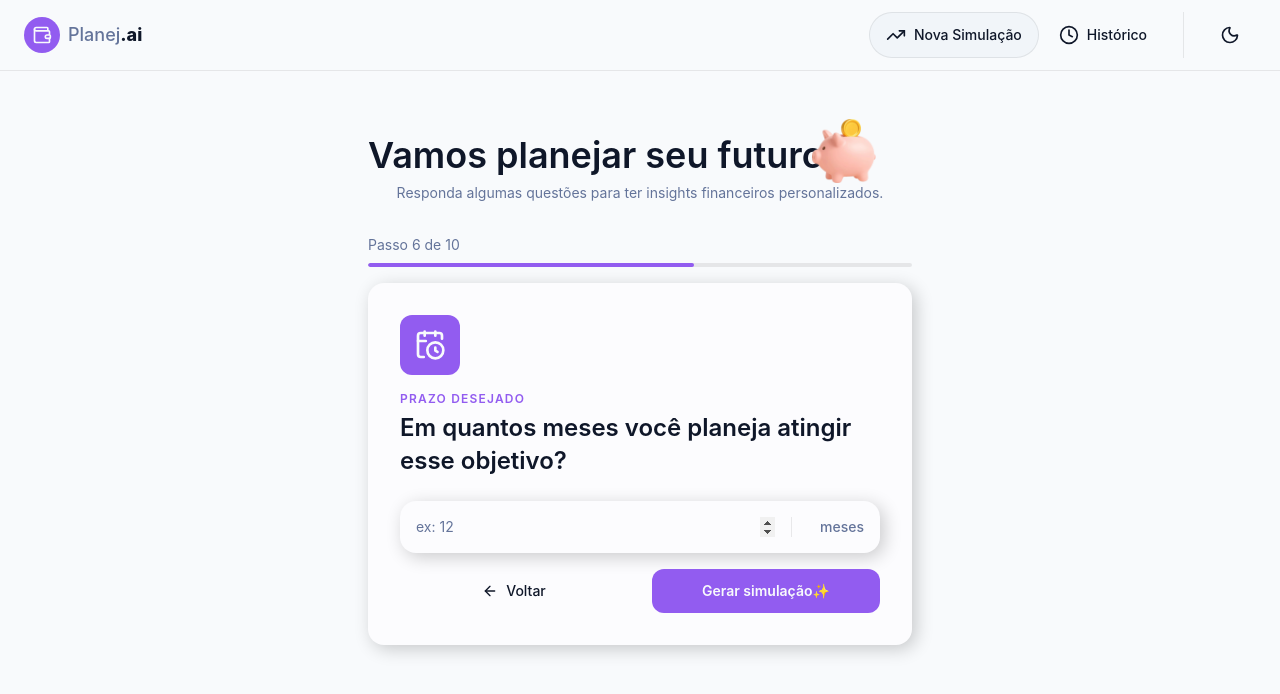
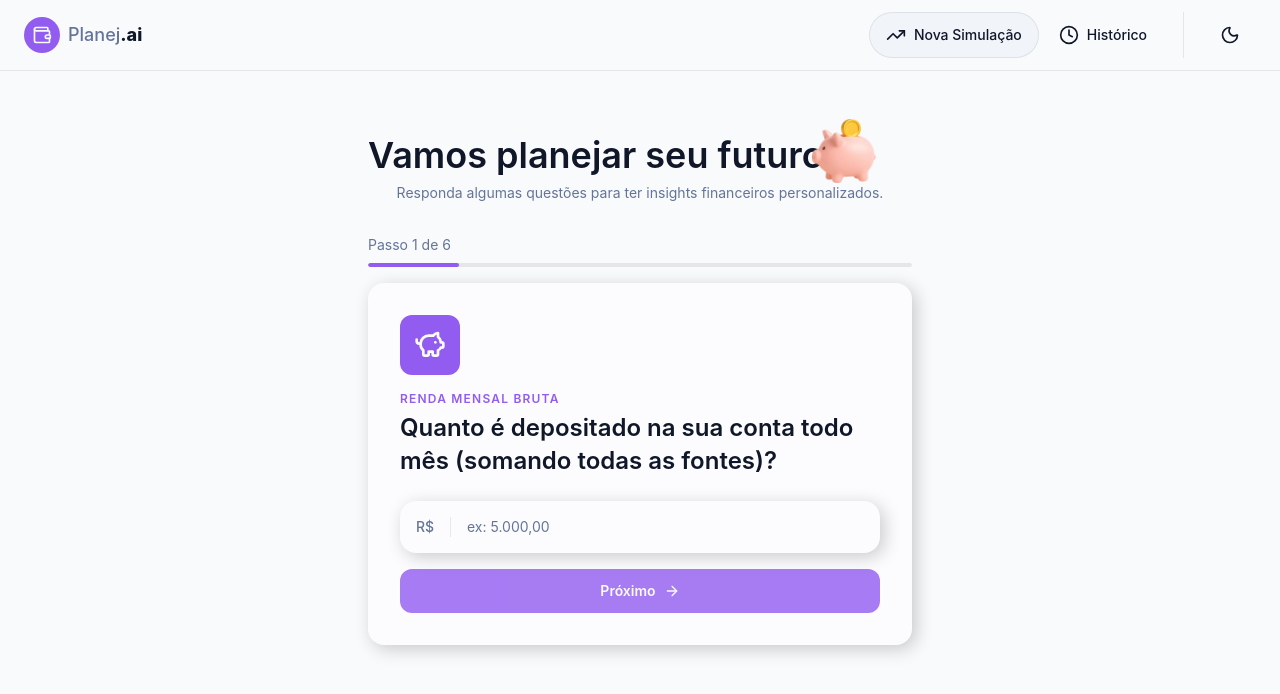
Before and after one commit to isabeladuarte/planejai, a React (Vite) app: page / in a window 1280 px wide. Shown: the top 694 px of the page. Built offline with nearby package versions, Linux system fonts and the light colour scheme.

Commit message:
feat: add navegation in steps

```diff
--- a/src/components/features/Simulation/Form.tsx
+++ b/src/components/features/Simulation/Form.tsx
@@ -1,15 +1,40 @@
-import { simulationFormSteps } from '@/data/simulation'
+import { simulationFormSteps } from '@/data/simulation';
 
-import { FormStep } from './FormStep'
-import { StepProgress } from './Progress'
+import { FormStep } from './FormStep';
+import { StepProgress } from './Progress';
+import { useState } from 'react';
 
 export const SimulationForm = () => {
-  const currentStep = simulationFormSteps[5]
+	const [currentStepIndex, setCurrentStepIndex] = useState(0);
+	const totalSteps = simulationFormSteps.length;
+	const currentStep = simulationFormSteps[currentStepIndex];
 
-  return (
-    <>
-      <StepProgress currentStep={6} totalSteps={10} />
-      <FormStep key={currentStep.id} {...currentStep} />
-    </>
-  )
-}
+	const handleNextStep = () => {
+		if (currentStepIndex + 1 > totalSteps - 1) {
+			return;
+		}
+
+		setCurrentStepIndex((prev) => prev + 1);
+	};
+
+	const handlePreviousStep = () => {
+		if (currentStepIndex === 0) {
+			return;
+		}
+
+		setCurrentStepIndex((prev) => prev - 1);
+	};
+
+	return (
+		<>
+			<StepProgress currentStep={currentStepIndex + 1} totalSteps={totalSteps} />
+			<FormStep
+				key={currentStep.id}
+				{...currentStep}
+				onBack={handlePreviousStep}
+				onNext={handleNextStep}
+				hideBackButton={currentStepIndex === 0}
+			/>
+		</>
+	);
+};
--- a/src/components/features/Simulation/FormStep.tsx
+++ b/src/components/features/Simulation/FormStep.tsx
@@ -1,18 +1,24 @@
-import { ArrowLeft, ArrowRight, type LucideIcon } from 'lucide-react'
+import { ArrowLeft, ArrowRight, type LucideIcon } from 'lucide-react';
 
-import { Button } from '@/components/shared/Button'
-import { Input, type InputProps } from '@/components/shared/Input'
+import { Button } from '@/components/shared/Button';
+import { Input, type InputProps } from '@/components/shared/Input';
+import { useState, type SyntheticEvent } from 'react';
 
 export interface FormStepProps {
-  id: string
-  icon: LucideIcon
-  title: string
-  question: string
-  inputProps: InputProps
+	id: string;
+	icon: LucideIcon;
+	title: string;
+	question: string;
+	inputProps: InputProps;
 	submitButtonProps?: {
-    label: string
-    emojiIcon?: string
+		label: string;
+		emojiIcon?: string;
+	};
 }
+interface ActionsButtonsProps {
+	onBack: () => void;
+	onNext: () => void;
+	hideBackButton?: boolean;
 }
 
 export function FormStep({
@@ -21,22 +27,40 @@ export function FormStep({
 	question,
 	inputProps,
 	submitButtonProps,
-}: FormStepProps) {
+	onBack,
+	onNext,
+	hideBackButton,
+}: FormStepProps & ActionsButtonsProps) {
+	const [inputValue, setInputValue] = useState('');
+
+	const handleSubmit = (e: SyntheticEvent<HTMLFormElement>) => {
+		e.preventDefault();
+
+    if (!inputValue) {
+      return
+    }
+
+		onNext()
+	};
+
 	return (
 		<div className="bg-card rounded-2xl p-6 shadow-[4px_4px_18px_0px_rgba(0,0,0,0.2)] sm:p-8">
-      <div className="bg-primary mb-4 flex h-15 w-15 items-center justify-center rounded-xl">
+			<div className="bg-primary h-15 w-15 mb-4 flex items-center justify-center rounded-xl">
 				<Icon size={32} className="text-primary-foreground" />
 			</div>
-      <h2 className="text-primary mb-1 text-xs font-semibold tracking-widest uppercase">
-        {title}
-      </h2>
-      <h3 className="text-foreground mb-6 text-xl leading-snug font-semibold sm:text-2xl">
+			<h2 className="text-primary mb-1 text-xs font-semibold uppercase tracking-widest">{title}</h2>
+			<h3 className="text-foreground mb-6 text-xl font-semibold leading-snug sm:text-2xl">
 				{question}
 			</h3>
-      <form className="flex flex-col gap-4">
-        <Input {...inputProps} />
+			<form onSubmit={handleSubmit} className="flex flex-col gap-4">
+				<Input
+          {...inputProps}
+          value={inputValue}
+          onChange={(e) => setInputValue(e.target.value)} />
 				<div className="flex flex-col gap-3 sm:flex-row sm:gap-6">
+					{!hideBackButton && (
 						<Button
+							onClick={onBack}
 							type="button"
 							variant="ghost"
 							className="order-2 flex-1 justify-center rounded-xl py-3 sm:order-1"
@@ -44,9 +68,12 @@ export function FormStep({
 							<ArrowLeft size={16} />
 							Voltar
 						</Button>
+					)}
 					<Button
+						onClick={onNext}
 						type="submit"
 						variant="primary"
+            disabled={!inputValue}
 						className="order-1 flex-1 sm:order-2"
 					>
 						{submitButtonProps?.label ?? 'Próximo'}
@@ -55,5 +82,5 @@ export function FormStep({
 				</div>
 			</form>
 		</div>
-  )
+	);
 }
--- a/src/context/theme/ThemeProvider.tsx
+++ b/src/context/theme/ThemeProvider.tsx
@@ -9,9 +9,7 @@ export function ThemeProvider({ children }: PropsWithChildren) {
 			return localStorageTheme;
 		}
 
-		const systemPrefersDark = window.matchMedia(
-			'(prefers-color-scheme: dark)'
-		).matches;
+		const systemPrefersDark = window.matchMedia('(prefers-color-scheme: dark)').matches;
 
 		return systemPrefersDark ? 'dark' : 'light';
 	});
```
Also changed, not shown: src/context/theme/ThemeContext.tsx (+5 -8 lines). Lines whose indentation alone changed are shown as unchanged.
